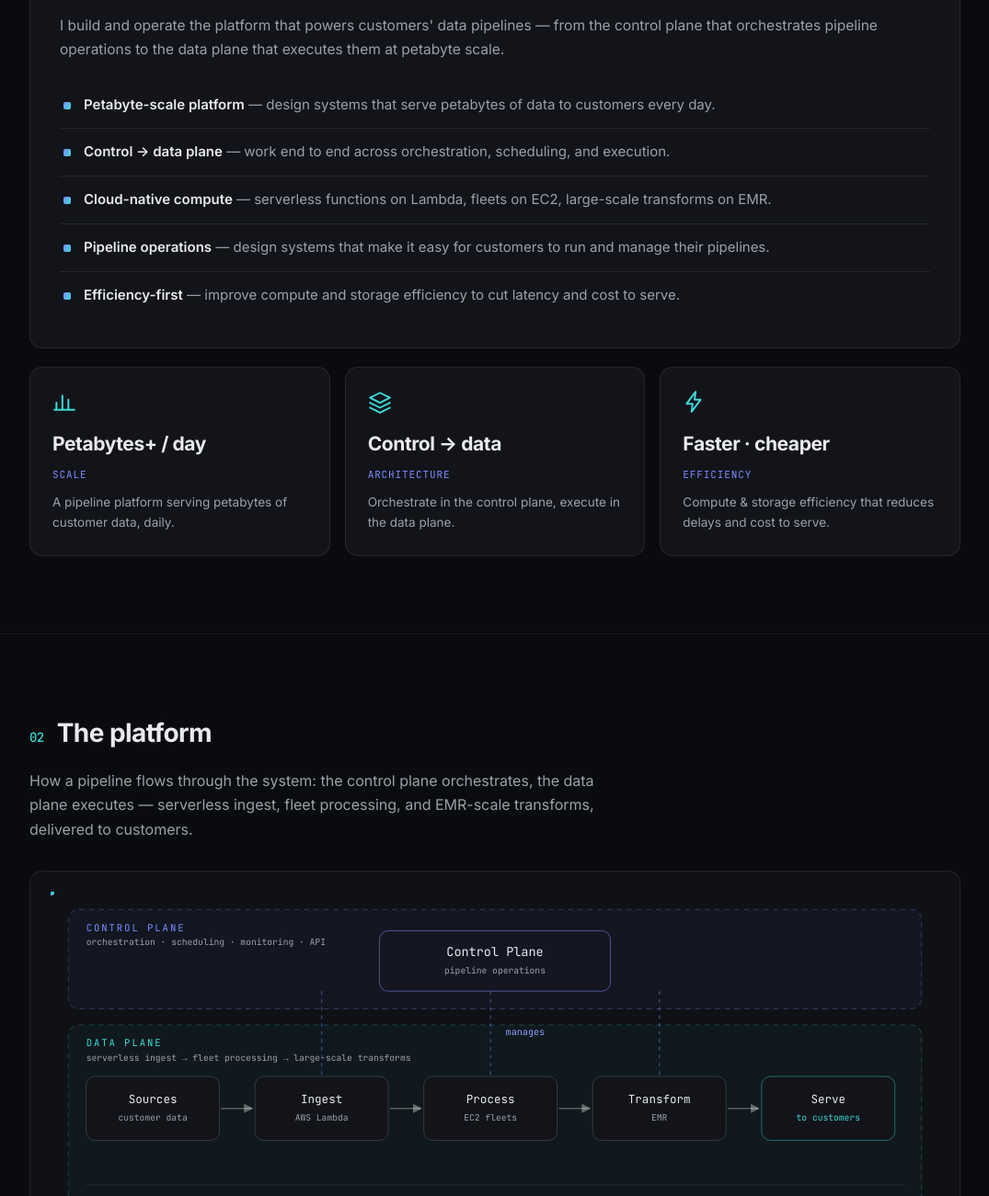
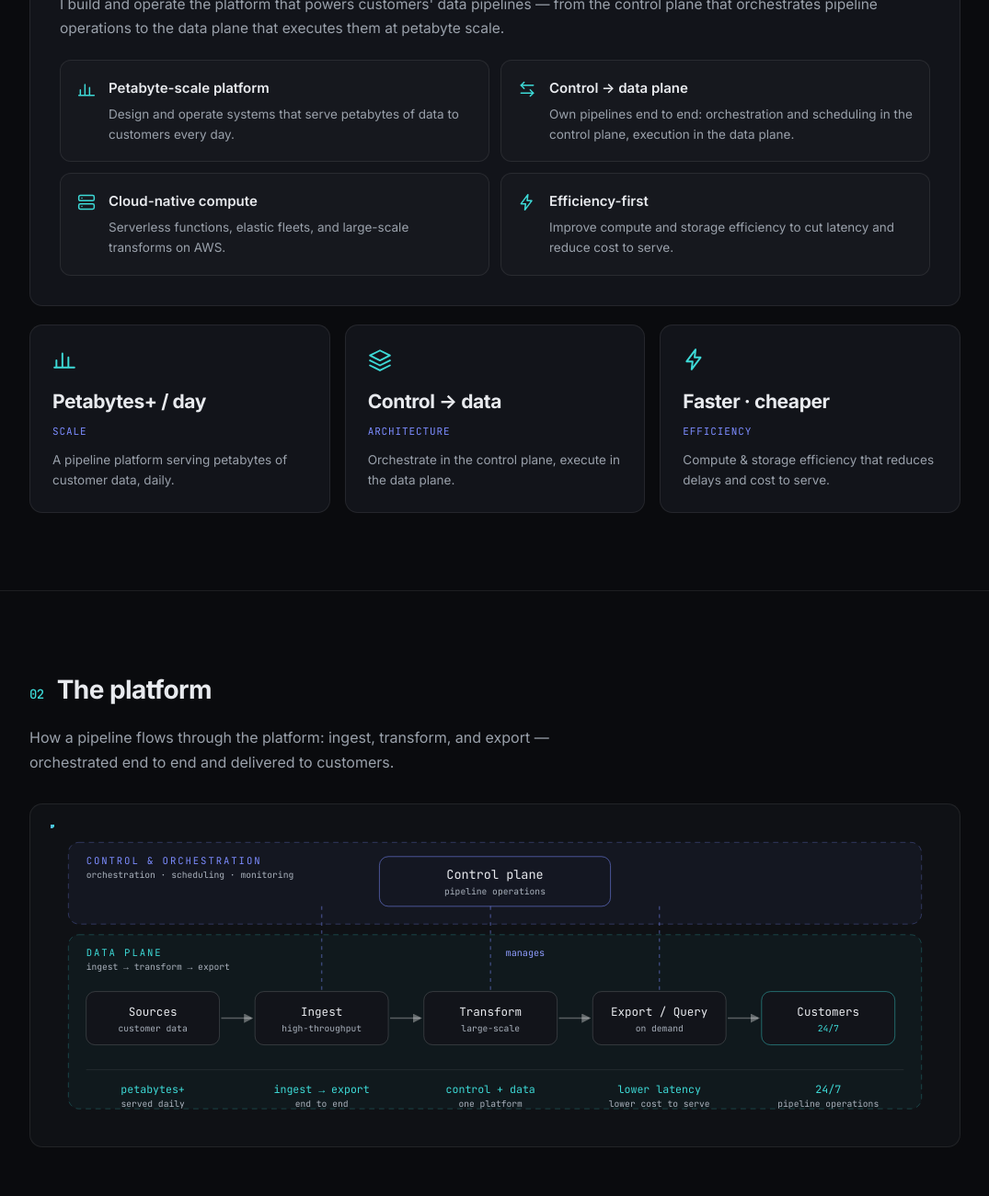
Before and after one commit to Qiu-Technologies/portfolio, a plain HTML site: page public/index.html in a window 1280 px wide. Shown: the part 1191-2492 px from the top of the page at 92% size, without its empty margins (102-1177 px from the left). Drawn offline with Linux system fonts and the light colour scheme.

Commit message:
Simplify pipeline diagram (generic ingest/transform/export) and reformat experience section

```diff
--- a/public/index.html
+++ b/public/index.html
@@ -70,10 +70,7 @@
 
         <div class="role-card reveal">
           <div class="role-head">
-            <div>
-              <h3>Software Engineer</h3>
-              <p class="role-company">Amazon</p>
-            </div>
+            <h3>Software Engineer <span class="role-company">— Amazon</span></h3>
             <div class="role-chips">
               <span>Data pipeline platform</span>
               <span>Control &amp; data plane</span>
@@ -85,13 +82,37 @@
             pipelines — from the control plane that orchestrates pipeline
             operations to the data plane that executes them at petabyte scale.
           </p>
-          <ul class="experience-list">
-            <li class="reveal"><strong>Petabyte-scale platform</strong> — design systems that serve petabytes of data to customers every day.</li>
-            <li class="reveal"><strong>Control → data plane</strong> — work end to end across orchestration, scheduling, and execution.</li>
-            <li class="reveal"><strong>Cloud-native compute</strong> — serverless functions on Lambda, fleets on EC2, large-scale transforms on EMR.</li>
-            <li class="reveal"><strong>Pipeline operations</strong> — design systems that make it easy for customers to run and manage their pipelines.</li>
-            <li class="reveal"><strong>Efficiency-first</strong> — improve compute and storage efficiency to cut latency and cost to serve.</li>
-          </ul>
+
+          <div class="focus-grid">
+            <div class="focus-item reveal">
+              <svg class="focus-icon" viewBox="0 0 24 24" fill="none" stroke="currentColor" stroke-width="1.8" stroke-linecap="round" stroke-linejoin="round" aria-hidden="true"><path d="M4 20V13M10 20V6M16 20V10M22 20H2"/></svg>
+              <div>
+                <strong>Petabyte-scale platform</strong>
+                <span>Design and operate systems that serve petabytes of data to customers every day.</span>
+              </div>
+            </div>
+            <div class="focus-item reveal">
+              <svg class="focus-icon" viewBox="0 0 24 24" fill="none" stroke="currentColor" stroke-width="1.8" stroke-linecap="round" stroke-linejoin="round" aria-hidden="true"><path d="M8 3 4 7l4 4"/><path d="M4 7h16"/><path d="M16 21l4-4-4-4"/><path d="M20 17H4"/></svg>
+              <div>
+                <strong>Control → data plane</strong>
+                <span>Own pipelines end to end: orchestration and scheduling in the control plane, execution in the data plane.</span>
+              </div>
+            </div>
+            <div class="focus-item reveal">
+              <svg class="focus-icon" viewBox="0 0 24 24" fill="none" stroke="currentColor" stroke-width="1.8" stroke-linecap="round" stroke-linejoin="round" aria-hidden="true"><rect x="2" y="3" width="20" height="7" rx="2"/><rect x="2" y="14" width="20" height="7" rx="2"/><path d="M6 6.5h.01M6 17.5h.01"/></svg>
+              <div>
+                <strong>Cloud-native compute</strong>
+                <span>Serverless functions, elastic fleets, and large-scale transforms on AWS.</span>
+              </div>
+            </div>
+            <div class="focus-item reveal">
+              <svg class="focus-icon" viewBox="0 0 24 24" fill="none" stroke="currentColor" stroke-width="1.8" stroke-linecap="round" stroke-linejoin="round" aria-hidden="true"><path d="M13 2 4 14h6l-1 8 9-12h-6l1-8z"/></svg>
+              <div>
+                <strong>Efficiency-first</strong>
+                <span>Improve compute and storage efficiency to cut latency and reduce cost to serve.</span>
+              </div>
+            </div>
+          </div>
         </div>
 
         <div class="impact-grid">
@@ -122,14 +143,13 @@
       <div class="container">
         <h2 class="section-title reveal"><span class="section-index">02</span> The platform</h2>
         <p class="section-lead reveal">
-          How a pipeline flows through the system: the control plane
-          orchestrates, the data plane executes — serverless ingest, fleet
-          processing, and EMR-scale transforms, delivered to customers.
+          How a pipeline flows through the platform: ingest, transform, and
+          export — orchestrated end to end and delivered to customers.
         </p>
 
         <div class="arch-frame reveal">
           <div class="arch-scroll">
-            <svg viewBox="0 0 1000 420" role="img" aria-label="Data pipeline architecture: control plane orchestrating a data plane of sources, Lambda ingest, EC2 processing, EMR transforms, and serving">
+            <svg viewBox="0 0 1000 340" role="img" aria-label="Data pipeline diagram: a control plane orchestrating ingest, transform, and export stages flowing from sources to customers">
               <defs>
                 <linearGradient id="packetGrad" x1="0" y1="0" x2="1" y2="0">
                   <stop offset="0" stop-color="#7c8cff"/>
@@ -140,108 +160,108 @@
                 </marker>
               </defs>
 
-              <!-- control plane band -->
-              <rect x="20" y="20" width="960" height="112" rx="12" fill="rgba(124,140,255,0.05)" stroke="rgba(124,140,255,0.3)" stroke-dasharray="6 5"/>
-              <text x="40" y="44" font-family="JetBrains Mono, monospace" font-size="11" fill="#7c8cff" letter-spacing="2">CONTROL PLANE</text>
-              <text x="40" y="60" font-family="JetBrains Mono, monospace" font-size="10" fill="#9aa1ab">orchestration · scheduling · monitoring · API</text>
+              <!-- control layer band -->
+              <rect x="20" y="20" width="960" height="92" rx="12" fill="rgba(124,140,255,0.05)" stroke="rgba(124,140,255,0.3)" stroke-dasharray="6 5"/>
+              <text x="40" y="44" font-family="JetBrains Mono, monospace" font-size="11" fill="#7c8cff" letter-spacing="2">CONTROL &amp; ORCHESTRATION</text>
+              <text x="40" y="60" font-family="JetBrains Mono, monospace" font-size="10" fill="#aab2bd">orchestration · scheduling · monitoring</text>
 
               <g>
-                <rect x="370" y="44" width="260" height="68" rx="10" fill="#141722" stroke="#7c8cff" stroke-opacity="0.55"/>
-                <text x="500" y="72" text-anchor="middle" font-family="JetBrains Mono, monospace" font-size="14" fill="#e8eaee">Control Plane</text>
-                <text x="500" y="92" text-anchor="middle" font-family="JetBrains Mono, monospace" font-size="10" fill="#9aa1ab">pipeline operations</text>
+                <rect x="370" y="36" width="260" height="56" rx="10" fill="#141722" stroke="#7c8cff" stroke-opacity="0.55"/>
+                <text x="500" y="61" text-anchor="middle" font-family="JetBrains Mono, monospace" font-size="14" fill="#e8eaee">Control plane</text>
+                <text x="500" y="79" text-anchor="middle" font-family="JetBrains Mono, monospace" font-size="10" fill="#aab2bd">pipeline operations</text>
               </g>
 
-              <!-- data plane band -->
-              <rect x="20" y="150" width="960" height="250" rx="12" fill="rgba(61,218,215,0.04)" stroke="rgba(61,218,215,0.25)" stroke-dasharray="6 5"/>
-              <text x="40" y="174" font-family="JetBrains Mono, monospace" font-size="11" fill="#3ddad7" letter-spacing="2">DATA PLANE</text>
-              <text x="40" y="190" font-family="JetBrains Mono, monospace" font-size="10" fill="#9aa1ab">serverless ingest → fleet processing → large-scale transforms</text>
+              <!-- data band -->
+              <rect x="20" y="124" width="960" height="196" rx="12" fill="rgba(61,218,215,0.04)" stroke="rgba(61,218,215,0.25)" stroke-dasharray="6 5"/>
+              <text x="40" y="148" font-family="JetBrains Mono, monospace" font-size="11" fill="#3ddad7" letter-spacing="2">DATA PLANE</text>
+              <text x="40" y="164" font-family="JetBrains Mono, monospace" font-size="10" fill="#aab2bd">ingest → transform → export</text>
 
               <!-- control → data connectors -->
               <g stroke="rgba(124,140,255,0.4)" stroke-dasharray="4 5" stroke-width="1.5">
-                <line x1="305" y1="112" x2="305" y2="208"/>
-                <line x1="495" y1="112" x2="495" y2="208"/>
-                <line x1="685" y1="112" x2="685" y2="208"/>
+                <line x1="305" y1="92" x2="305" y2="188"/>
+                <line x1="495" y1="92" x2="495" y2="188"/>
+                <line x1="685" y1="92" x2="685" y2="188"/>
               </g>
-              <text x="512" y="162" font-family="JetBrains Mono, monospace" font-size="10.5" fill="#8f9dff">manages</text>
+              <text x="512" y="148" font-family="JetBrains Mono, monospace" font-size="10.5" fill="#8f9dff">manages</text>
 
-              <!-- data plane nodes -->
+              <!-- pipeline stages -->
               <g font-family="JetBrains Mono, monospace">
                 <g>
-                  <rect x="40" y="208" width="150" height="72" rx="10" fill="#12141a" stroke="rgba(255,255,255,0.16)"/>
-                  <text x="115" y="238" text-anchor="middle" font-size="13" fill="#e8eaee">Sources</text>
-                  <text x="115" y="258" text-anchor="middle" font-size="10" fill="#9aa1ab">customer data</text>
+                  <rect x="40" y="188" width="150" height="60" rx="10" fill="#12141a" stroke="rgba(255,255,255,0.16)"/>
+                  <text x="115" y="215" text-anchor="middle" font-size="13" fill="#e8eaee">Sources</text>
+                  <text x="115" y="233" text-anchor="middle" font-size="10" fill="#aab2bd">customer data</text>
                 </g>
                 <g>
-                  <rect x="230" y="208" width="150" height="72" rx="10" fill="#12141a" stroke="rgba(255,255,255,0.16)"/>
-                  <text x="305" y="238" text-anchor="middle" font-size="13" fill="#e8eaee">Ingest</text>
-                  <text x="305" y="258" text-anchor="middle" font-size="10" fill="#9aa1ab">AWS Lambda</text>
+                  <rect x="230" y="188" width="150" height="60" rx="10" fill="#12141a" stroke="rgba(255,255,255,0.16)"/>
+                  <text x="305" y="215" text-anchor="middle" font-size="13" fill="#e8eaee">Ingest</text>
+                  <text x="305" y="233" text-anchor="middle" font-size="10" fill="#aab2bd">high-throughput</text>
                 </g>
                 <g>
-                  <rect x="420" y="208" width="150" height="72" rx="10" fill="#12141a" stroke="rgba(255,255,255,0.16)"/>
-                  <text x="495" y="238" text-anchor="middle" font-size="13" fill="#e8eaee">Process</text>
-                  <text x="495" y="258" text-anchor="middle" font-size="10" fill="#9aa1ab">EC2 fleets</text>
+                  <rect x="420" y="188" width="150" height="60" rx="10" fill="#12141a" stroke="rgba(255,255,255,0.16)"/>
+                  <text x="495" y="215" text-anchor="middle" font-size="13" fill="#e8eaee">Transform</text>
+                  <text x="495" y="233" text-anchor="middle" font-size="10" fill="#aab2bd">large-scale</text>
                 </g>
                 <g>
-                  <rect x="610" y="208" width="150" height="72" rx="10" fill="#12141a" stroke="rgba(255,255,255,0.16)"/>
-                  <text x="685" y="238" text-anchor="middle" font-size="13" fill="#e8eaee">Transform</text>
-                  <text x="685" y="258" text-anchor="middle" font-size="10" fill="#9aa1ab">EMR</text>
+                  <rect x="610" y="188" width="150" height="60" rx="10" fill="#12141a" stroke="rgba(255,255,255,0.16)"/>
+                  <text x="685" y="215" text-anchor="middle" font-size="13" fill="#e8eaee">Export / Query</text>
+                  <text x="685" y="233" text-anchor="middle" font-size="10" fill="#aab2bd">on demand</text>
                 </g>
                 <g>
-                  <rect x="800" y="208" width="150" height="72" rx="10" fill="#12141a" stroke="rgba(61,218,215,0.45)"/>
-                  <text x="875" y="238" text-anchor="middle" font-size="13" fill="#e8eaee">Serve</text>
-                  <text x="875" y="258" text-anchor="middle" font-size="10" fill="#3ddad7">to customers</text>
+                  <rect x="800" y="188" width="150" height="60" rx="10" fill="#12141a" stroke="rgba(61,218,215,0.45)"/>
+                  <text x="875" y="215" text-anchor="middle" font-size="13" fill="#e8eaee">Customers</text>
+                  <text x="875" y="233" text-anchor="middle" font-size="10" fill="#3ddad7">24/7</text>
                 </g>
               </g>
 
               <!-- arrows -->
               <g stroke="rgba(255,255,255,0.3)" stroke-width="1.5" marker-end="url(#arrow)">
-                <line x1="192" y1="244" x2="226" y2="244"/>
-                <line x1="382" y1="244" x2="416" y2="244"/>
-                <line x1="572" y1="244" x2="606" y2="244"/>
-                <line x1="762" y1="244" x2="796" y2="244"/>
+                <line x1="192" y1="218" x2="226" y2="218"/>
+                <line x1="382" y1="218" x2="416" y2="218"/>
+                <line x1="572" y1="218" x2="606" y2="218"/>
+                <line x1="762" y1="218" x2="796" y2="218"/>
               </g>
 
               <!-- flowing data packets -->
               <g fill="url(#packetGrad)">
                 <circle r="4">
-                  <animateMotion dur="2.4s" repeatCount="indefinite" path="M192 244 L226 244"/>
+                  <animateMotion dur="2.4s" repeatCount="indefinite" path="M192 218 L226 218"/>
                 </circle>
                 <circle r="4" opacity="0.55">
-                  <animateMotion dur="2.4s" repeatCount="indefinite" begin="-1.2s" path="M192 244 L226 244"/>
+                  <animateMotion dur="2.4s" repeatCount="indefinite" begin="-1.2s" path="M192 218 L226 218"/>
                 </circle>
                 <circle r="4">
-                  <animateMotion dur="2.8s" repeatCount="indefinite" path="M382 244 L416 244"/>
+                  <animateMotion dur="2.8s" repeatCount="indefinite" path="M382 218 L416 218"/>
                 </circle>
                 <circle r="4" opacity="0.55">
-                  <animateMotion dur="2.8s" repeatCount="indefinite" begin="-1.4s" path="M382 244 L416 244"/>
+                  <animateMotion dur="2.8s" repeatCount="indefinite" begin="-1.4s" path="M382 218 L416 218"/>
                 </circle>
                 <circle r="4">
-                  <animateMotion dur="3.2s" repeatCount="indefinite" path="M572 244 L606 244"/>
+                  <animateMotion dur="3.2s" repeatCount="indefinite" path="M572 218 L606 218"/>
                 </circle>
                 <circle r="4" opacity="0.55">
-                  <animateMotion dur="3.2s" repeatCount="indefinite" begin="-1.6s" path="M572 244 L606 244"/>
+                  <animateMotion dur="3.2s" repeatCount="indefinite" begin="-1.6s" path="M572 218 L606 218"/>
                 </circle>
                 <circle r="4">
-                  <animateMotion dur="2.2s" repeatCount="indefinite" path="M762 244 L796 244"/>
+                  <animateMotion dur="2.2s" repeatCount="indefinite" path="M762 218 L796 218"/>
                 </circle>
                 <circle r="4" opacity="0.55">
-                  <animateMotion dur="2.2s" repeatCount="indefinite" begin="-1.1s" path="M762 244 L796 244"/>
+                  <animateMotion dur="2.2s" repeatCount="indefinite" begin="-1.1s" path="M762 218 L796 218"/>
                 </circle>
               </g>
 
               <!-- stat strip -->
               <g font-family="JetBrains Mono, monospace">
-                <line x1="40" y1="330" x2="960" y2="330" stroke="rgba(255,255,255,0.08)"/>
-                <text x="115" y="365" text-anchor="middle" font-size="12" fill="#3ddad7">petabytes+</text>
-                <text x="115" y="382" text-anchor="middle" font-size="10" fill="#9aa1ab">served daily</text>
-                <text x="305" y="365" text-anchor="middle" font-size="12" fill="#3ddad7">λ → EC2 → EMR</text>
-                <text x="305" y="382" text-anchor="middle" font-size="10" fill="#9aa1ab">cloud-native compute</text>
-                <text x="495" y="365" text-anchor="middle" font-size="12" fill="#3ddad7">control + data</text>
-                <text x="495" y="382" text-anchor="middle" font-size="10" fill="#9aa1ab">planes, one system</text>
-                <text x="685" y="365" text-anchor="middle" font-size="12" fill="#3ddad7">lower latency</text>
-                <text x="685" y="382" text-anchor="middle" font-size="10" fill="#9aa1ab">lower cost to serve</text>
-                <text x="875" y="365" text-anchor="middle" font-size="12" fill="#3ddad7">24/7</text>
-                <text x="875" y="382" text-anchor="middle" font-size="10" fill="#9aa1ab">pipeline operations</text>
+                <line x1="40" y1="276" x2="960" y2="276" stroke="rgba(255,255,255,0.08)"/>
+                <text x="115" y="302" text-anchor="middle" font-size="12" fill="#3ddad7">petabytes+</text>
+                <text x="115" y="318" text-anchor="middle" font-size="10" fill="#aab2bd">served daily</text>
+                <text x="305" y="302" text-anchor="middle" font-size="12" fill="#3ddad7">ingest → export</text>
+                <text x="305" y="318" text-anchor="middle" font-size="10" fill="#aab2bd">end to end</text>
+                <text x="495" y="302" text-anchor="middle" font-size="12" fill="#3ddad7">control + data</text>
+                <text x="495" y="318" text-anchor="middle" font-size="10" fill="#aab2bd">one platform</text>
+                <text x="685" y="302" text-anchor="middle" font-size="12" fill="#3ddad7">lower latency</text>
+                <text x="685" y="318" text-anchor="middle" font-size="10" fill="#aab2bd">lower cost to serve</text>
+                <text x="875" y="302" text-anchor="middle" font-size="12" fill="#3ddad7">24/7</text>
+                <text x="875" y="318" text-anchor="middle" font-size="10" fill="#aab2bd">pipeline operations</text>
               </g>
             </svg>
           </div>
--- a/public/styles.css
+++ b/public/styles.css
@@ -304,9 +304,9 @@ a { color: inherit; text-decoration: none; }
 .role-head h3 { font-size: 24px; font-weight: 700; letter-spacing: -0.02em; }
 .role-company {
   font-family: var(--font-mono);
-  font-size: 13px;
+  font-size: 15px;
+  font-weight: 500;
   color: var(--accent-2);
-  margin-top: 2px;
 }
 
 .role-chips {
@@ -330,30 +330,45 @@ a { color: inherit; text-decoration: none; }
   margin-bottom: 22px;
 }
 
-.experience-list {
-  list-style: none;
+/* focus grid — 2×2 highlight items */
+
+.focus-grid {
   display: grid;
-  gap: 0;
+  grid-template-columns: repeat(2, 1fr);
+  gap: 12px;
 }
-.experience-list li {
-  padding: 13px 0 13px 26px;
-  border-top: 1px solid var(--border);
-  position: relative;
+
+.focus-item {
+  display: flex;
+  gap: 14px;
+  padding: 18px;
+  background: rgba(255, 255, 255, 0.02);
+  border: 1px solid var(--border);
+  border-radius: 12px;
+  transition: border-color 0.25s ease, background 0.25s ease;
+}
+.focus-item:hover { border-color: var(--border-strong); background: rgba(255, 255, 255, 0.04); }
+
+.focus-icon {
+  width: 20px;
+  height: 20px;
+  color: var(--accent-2);
+  flex-shrink: 0;
+  margin-top: 3px;
+}
+
+.focus-item strong {
+  display: block;
+  font-size: 15px;
+  font-weight: 600;
+  margin-bottom: 4px;
+}
+
+.focus-item span {
+  display: block;
+  font-size: 13.5px;
   color: var(--muted);
-  font-size: 15px;
 }
-.experience-list li:first-child { border-top: none; }
-.experience-list li::before {
-  content: "";
-  position: absolute;
-  left: 4px;
-  top: 22px;
-  width: 8px;
-  height: 8px;
-  border-radius: 2px;
-  background: var(--grad);
-}
-.experience-list strong { color: var(--text); font-weight: 600; }
 
 /* impact cards */
 
@@ -542,7 +557,7 @@ a { color: inherit; text-decoration: none; }
 
 @media (max-width: 760px) {
   .hero { padding: 80px 20px 56px; }
-  .impact-grid, .stack-grid { grid-template-columns: 1fr; }
+  .impact-grid, .stack-grid, .focus-grid { grid-template-columns: 1fr; }
   .section { padding: 64px 0; }
   .nav-links a { padding: 6px 8px; font-size: 13px; }
   .role-card { padding: 24px; }
```
